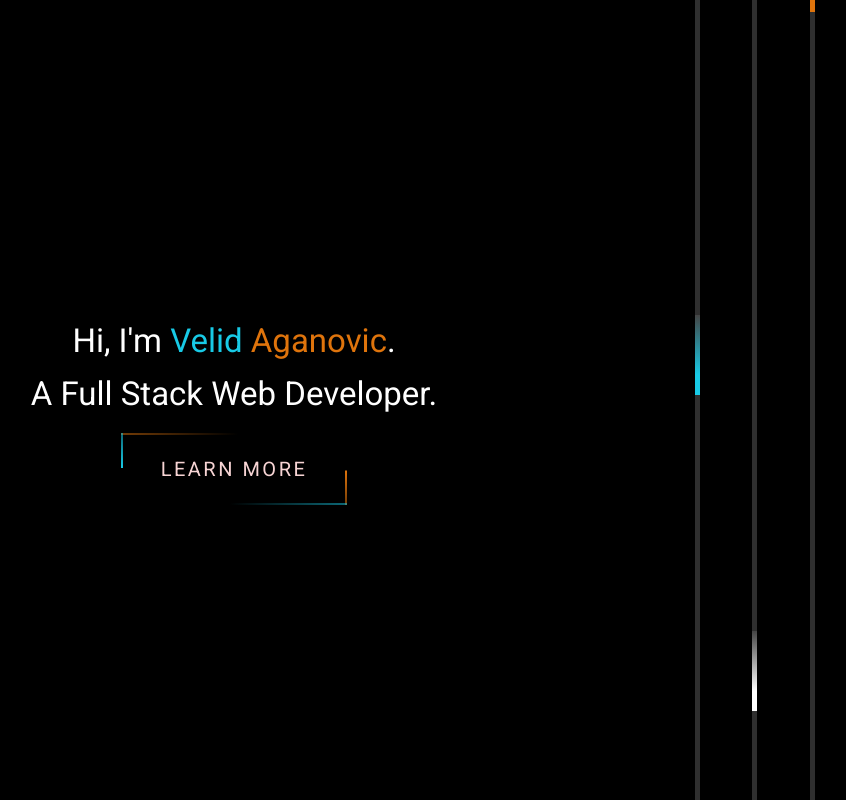
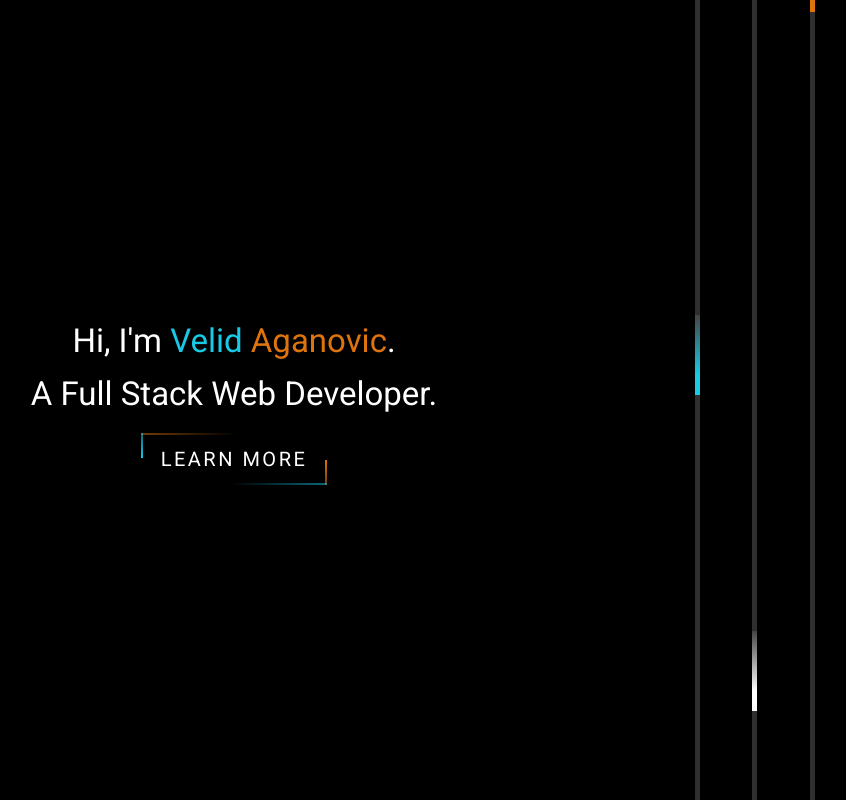
Before and after one commit to VelidAganovic/Website, a React (Create React App) app in the folder portfolio/: page / in a window 1280 px wide. Shown: the top 800 px of the page, without its empty margins (406-1252 px from the left). Built offline with nearby package versions, Linux system fonts and the light colour scheme.

Commit message:
fix button need to change font

```diff
--- a/portfolio/src/IntroText/IntroText.css
+++ b/portfolio/src/IntroText/IntroText.css
@@ -65,13 +65,13 @@
 
   .animated-button1 {
     background: linear-gradient(-30deg, #000000 50%, #000000 50%);
-    padding: 20px 40px;
+    padding: 10px 20px;
     margin: 12px;
     display: inline-block;
     -webkit-transform: translate(0%, 0%);
             transform: translate(0%, 0%);
     overflow: hidden;
-    color: #f7d4d4;
+    color: #FFFFFF;
     font-size: 20px;
     letter-spacing: 2.5px;
     text-align: center;
```
